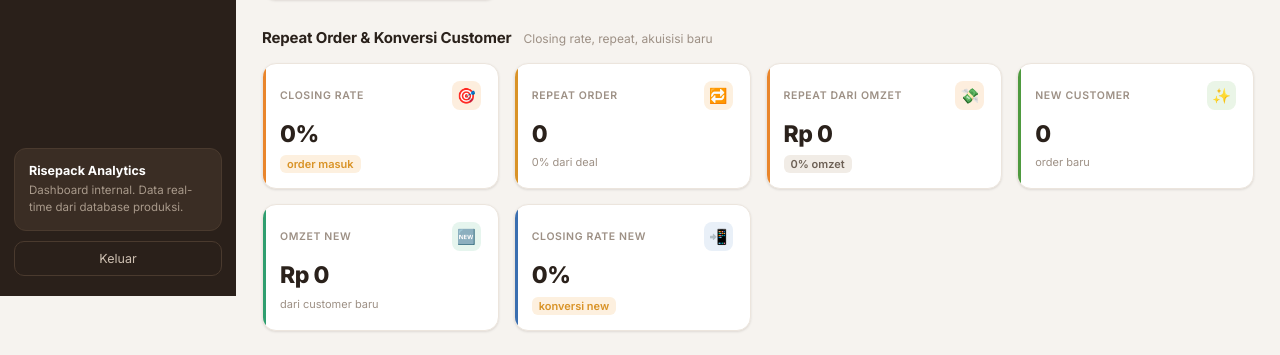
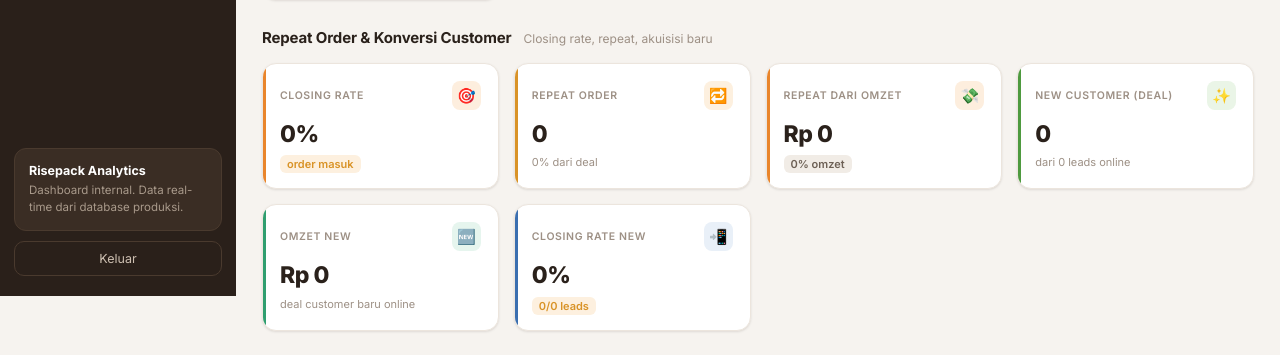
Before and after one commit to ahmadthomasis/Dashboard-analitik-Risepack, a Flask app: page / in a window 1280 px wide. Shown: the part 504-859 px from the top of the page. Run offline with Flask 3, Linux system fonts and the light colour scheme; the visitor is signed in with stand-in values (Sample User, id 1); data that the repository does not hold is empty.

Commit message:
Update KPI cards for new customer metrics

```diff
--- a/templates/dashboard.html
+++ b/templates/dashboard.html
@@ -432,9 +432,9 @@ async function loadKpi(q){
     ${kpiCard('a-orange','🎯','Closing Rate',d.closing_rate+'%',`<span class="pill ${rateClass(d.closing_rate)}">order masuk</span>${deltaPill(D.closing_rate)}`)}
     ${kpiCard('a-amber','🔁','Repeat Order',fmtInt(d.total_repeat),`<span class="muted">${d.persen_repeat}% dari deal</span>${deltaPill(D.total_repeat)}`)}
     ${kpiCard('a-orange','💸','Repeat dari Omzet',formatRp(d.repeat_omzet),`<span class="pill">${d.persen_repeat_omzet}% omzet</span>${deltaPill(D.repeat_omzet)}`)}
-    ${kpiCard('a-leaf','✨','New Customer',fmtInt(d.total_new),`<span class="muted">order baru</span>${deltaPill(D.total_new)}`)}
-    ${kpiCard('a-green','🆕','Omzet New',formatRp(d.omzet_new),`<span class="muted">dari customer baru</span>${deltaPill(D.omzet_new)}`)}
-    ${kpiCard('a-blue','📲','Closing Rate New',d.closing_rate_new+'%',`<span class="pill ${rateClass(d.closing_rate_new)}">konversi new</span>${deltaPill(D.closing_rate_new)}`)}`;
+    ${kpiCard('a-leaf','✨','New Customer (Deal)',fmtInt(d.total_new),`<span class="muted">dari ${fmtInt(d.qualified_new)} leads online</span>${deltaPill(D.total_new)}`)}
+    ${kpiCard('a-green','🆕','Omzet New',formatRp(d.omzet_new),`<span class="muted">deal customer baru online</span>${deltaPill(D.omzet_new)}`)}
+    ${kpiCard('a-blue','📲','Closing Rate New',d.closing_rate_new+'%',`<span class="pill ${rateClass(d.closing_rate_new)}">${fmtInt(d.total_new)}/${fmtInt(d.qualified_new)} leads</span>${deltaPill(D.closing_rate_new)}`)}`;
 }
 function kpiCard(a,ic,label,val,sub){return `<div class="kpi-card ${a}"><div class="top"><div class="label">${label}</div><div class="ic">${ic}</div></div><div class="value">${val}</div>${sub?`<div class="sub">${sub}</div>`:''}</div>`;}
 function deltaPill(v){ if(v==null) return ''; const up=v>=0; return `<span class="delta ${up?'good':'bad'}">${up?'▲':'▼'} ${Math.abs(v)}%</span>`; }
```
